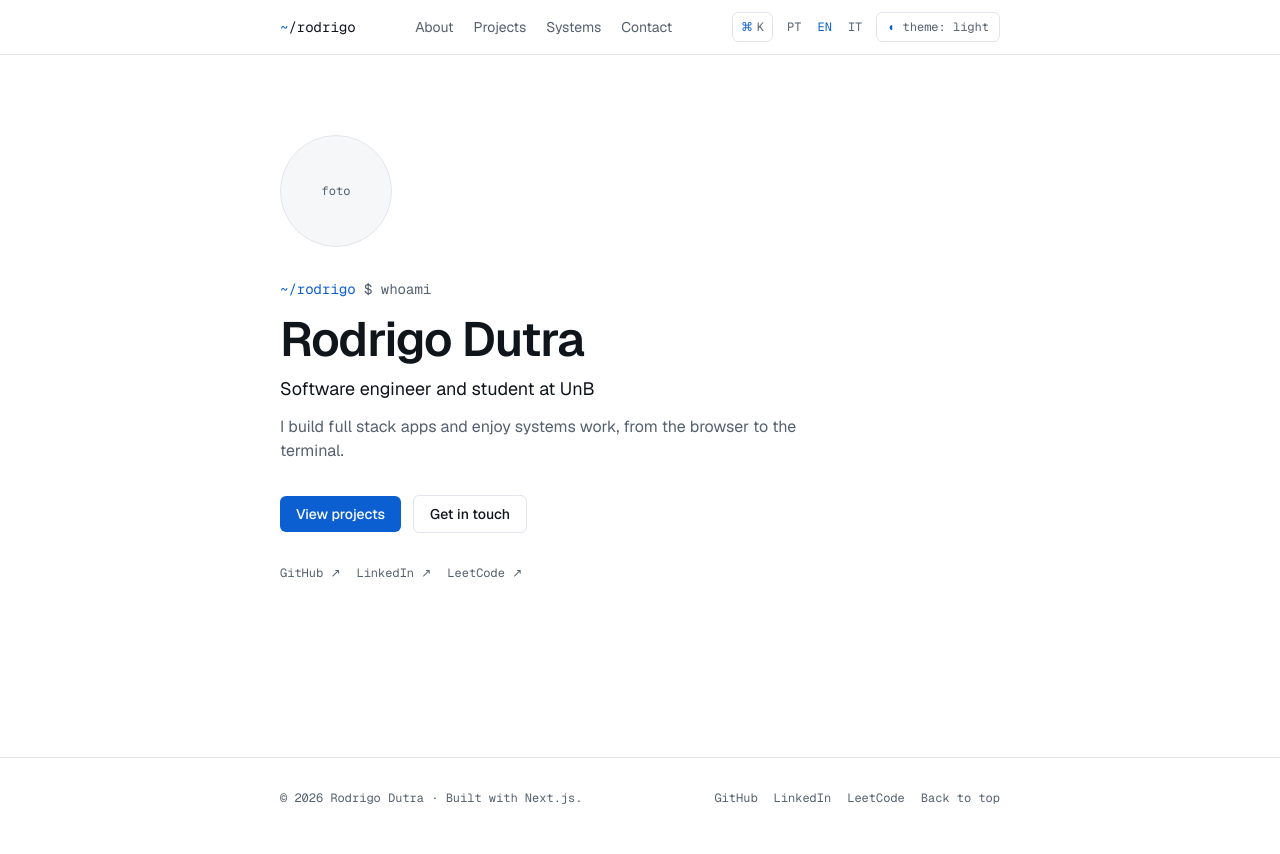
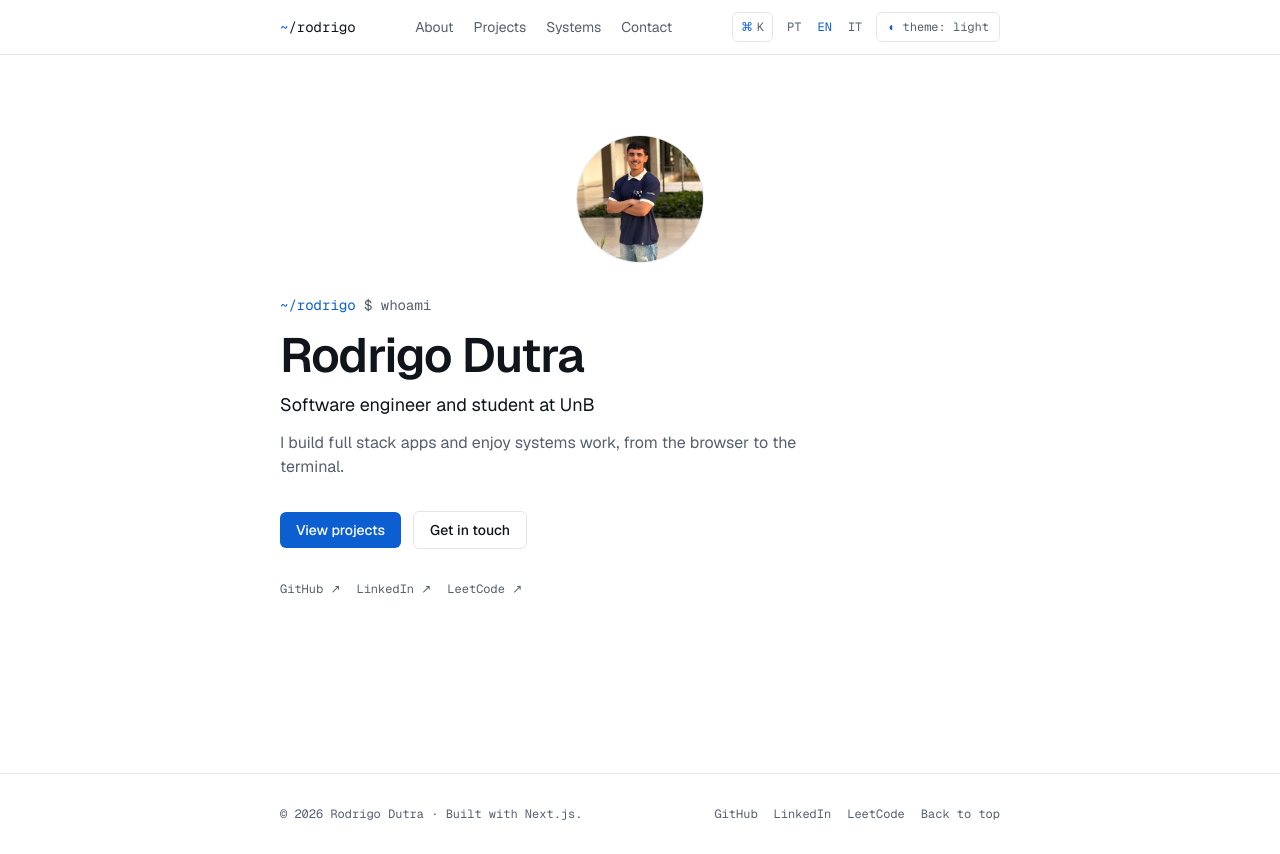
Before and after one commit to RodrigoDutraF88/portfolio-rodrigodutra, a Next.js app: page /en in a window 1280 px wide. Built offline with nearby package versions, Linux system fonts and the light colour scheme.

Commit message:
feat: add profile photo and a staggered hero entrance animation

```diff
--- a/src/app/[locale]/page.tsx
+++ b/src/app/[locale]/page.tsx
@@ -1,5 +1,8 @@
+import Image from "next/image";
 import { getTranslations, setRequestLocale } from "next-intl/server";
 import { externalLinks } from "@/lib/site";
+
+const revealStyle = (ms: number) => ({ "--reveal-delay": `${ms}ms` }) as React.CSSProperties;
 
 export default async function Home({ params }: { params: Promise<{ locale: string }> }) {
   const { locale } = await params;
@@ -11,25 +14,40 @@ export default async function Home({ params }: { params: Promise<{ locale: strin
       id="top"
       className="mx-auto flex w-full max-w-3xl flex-1 flex-col justify-center px-4 py-20 sm:px-6"
     >
-      {/* Reserved space for a profile photo. Swaps to next/image once a photo is provided. */}
       <div
-        aria-label="Foto de Rodrigo Dutra"
-        className="bg-surface text-muted mb-8 flex size-28 items-center justify-center overflow-hidden rounded-full border border-[var(--border)] font-mono text-xs"
+        data-reveal="photo"
+        style={revealStyle(0)}
+        className="mx-auto mb-8 size-32 overflow-hidden rounded-full border border-[var(--border)]"
       >
-        foto
+        <Image
+          src="/rodrigo.jpg"
+          alt="Rodrigo Dutra"
+          width={128}
+          height={128}
+          priority
+          className="size-full object-cover"
+        />
       </div>
 
-      <p className="text-muted font-mono text-sm">
+      <p data-reveal style={revealStyle(90)} className="text-muted font-mono text-sm">
         <span className="text-accent">~/rodrigo</span> $ whoami
       </p>
-      <h1 className="mt-4 text-4xl font-semibold tracking-tight sm:text-5xl">
+      <h1
+        data-reveal
+        style={revealStyle(170)}
+        className="mt-4 text-4xl font-semibold tracking-tight sm:text-5xl"
+      >
         Rodrigo Dutra
         <span className="cursor-blink text-accent ml-1 inline-block">▋</span>
       </h1>
-      <p className="mt-3 text-lg">{t("role")}</p>
-      <p className="text-muted mt-3 max-w-xl text-base">{t("tagline")}</p>
+      <p data-reveal style={revealStyle(250)} className="mt-3 text-lg">
+        {t("role")}
+      </p>
+      <p data-reveal style={revealStyle(330)} className="text-muted mt-3 max-w-xl text-base">
+        {t("tagline")}
+      </p>
 
-      <div className="mt-8 flex flex-wrap items-center gap-3">
+      <div data-reveal style={revealStyle(410)} className="mt-8 flex flex-wrap items-center gap-3">
         <a
           href="#projects"
           className="bg-accent text-accent-foreground rounded-md px-4 py-2 text-sm font-medium transition-opacity hover:opacity-90"
@@ -44,7 +62,11 @@ export default async function Home({ params }: { params: Promise<{ locale: strin
         </a>
       </div>
 
-      <div className="text-muted mt-8 flex flex-wrap gap-4 font-mono text-xs">
+      <div
+        data-reveal
+        style={revealStyle(490)}
+        className="text-muted mt-8 flex flex-wrap gap-4 font-mono text-xs"
+      >
         {externalLinks.map((link) => (
           <a
             key={link.href}
--- a/src/app/globals.css
+++ b/src/app/globals.css
@@ -128,3 +128,41 @@
   background: var(--surface);
   box-shadow: inset 2px 0 0 var(--accent);
 }
+
+/* Entrance reveal. Elements rise and fade in, staggered by --reveal-delay. */
+@keyframes reveal {
+  from {
+    opacity: 0;
+    transform: translateY(16px);
+  }
+  to {
+    opacity: 1;
+    transform: none;
+  }
+}
+
+@keyframes reveal-photo {
+  from {
+    opacity: 0;
+    transform: scale(0.92);
+  }
+  to {
+    opacity: 1;
+    transform: none;
+  }
+}
+
+[data-reveal] {
+  animation: reveal 0.7s cubic-bezier(0.16, 1, 0.3, 1) both;
+  animation-delay: var(--reveal-delay, 0ms);
+}
+
+[data-reveal="photo"] {
+  animation-name: reveal-photo;
+}
+
+@media (prefers-reduced-motion: reduce) {
+  [data-reveal] {
+    animation: none;
+  }
+}
```
Also changed, not shown: public/rodrigo.jpg (added).
